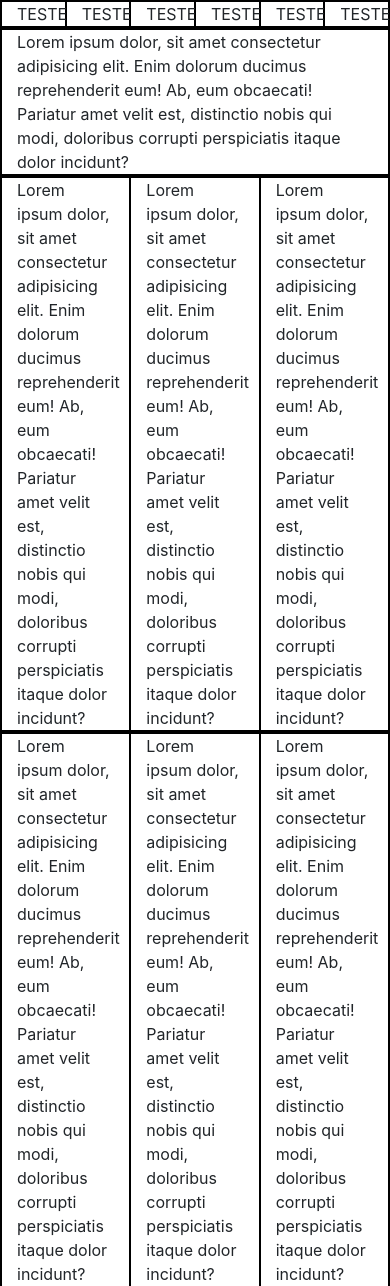
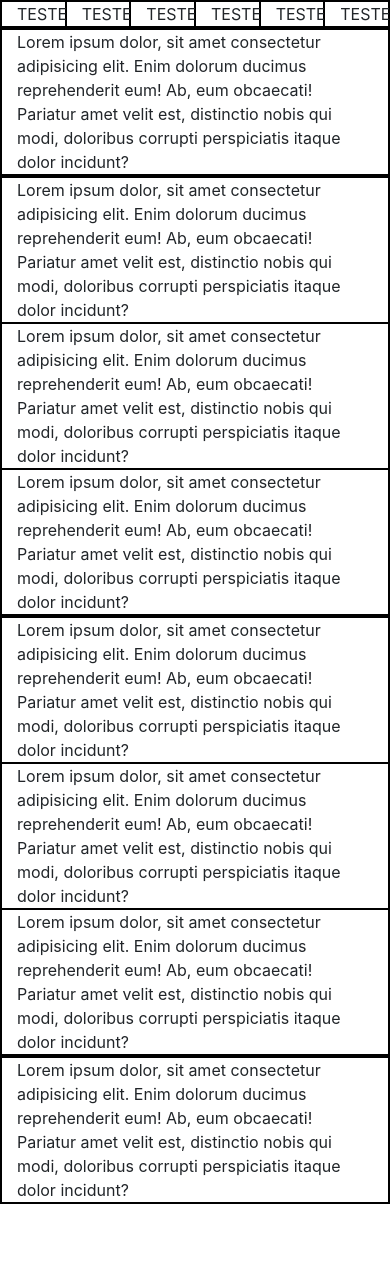
Before and after one commit to dloures/aula_12-03, a plain HTML site: page index.html in a window 390 px wide. Shown: the top 1286 px of the page. After the commit the page ends 1204 px from the top, so only its background shows below. Drawn offline with nearby package versions, Linux system fonts and the light colour scheme.

Commit message:
segundo commit

```diff
--- a/index.html
+++ b/index.html
@@ -31,20 +31,20 @@
         </div>
 
         <div class="row" style="border: solid 1px black">
-            <div class="col-4" style="border: solid 1px black">Lorem ipsum dolor, sit amet consectetur adipisicing elit. Enim dolorum ducimus reprehenderit eum! Ab, eum obcaecati! Pariatur amet velit est, distinctio nobis qui modi, doloribus corrupti perspiciatis itaque dolor incidunt?
+            <div class="col-12 col-md-4" style="border: solid 1px black">Lorem ipsum dolor, sit amet consectetur adipisicing elit. Enim dolorum ducimus reprehenderit eum! Ab, eum obcaecati! Pariatur amet velit est, distinctio nobis qui modi, doloribus corrupti perspiciatis itaque dolor incidunt?
             </div>
-            <div class="col-4" style="border: solid 1px black">Lorem ipsum dolor, sit amet consectetur adipisicing elit. Enim dolorum ducimus reprehenderit eum! Ab, eum obcaecati! Pariatur amet velit est, distinctio nobis qui modi, doloribus corrupti perspiciatis itaque dolor incidunt?
+            <div class="col-12 col-md-4" style="border: solid 1px black">Lorem ipsum dolor, sit amet consectetur adipisicing elit. Enim dolorum ducimus reprehenderit eum! Ab, eum obcaecati! Pariatur amet velit est, distinctio nobis qui modi, doloribus corrupti perspiciatis itaque dolor incidunt?
             </div>
-            <div class="col-4" style="border: solid 1px black">Lorem ipsum dolor, sit amet consectetur adipisicing elit. Enim dolorum ducimus reprehenderit eum! Ab, eum obcaecati! Pariatur amet velit est, distinctio nobis qui modi, doloribus corrupti perspiciatis itaque dolor incidunt?
+            <div class="col-12 col-md-4" style="border: solid 1px black">Lorem ipsum dolor, sit amet consectetur adipisicing elit. Enim dolorum ducimus reprehenderit eum! Ab, eum obcaecati! Pariatur amet velit est, distinctio nobis qui modi, doloribus corrupti perspiciatis itaque dolor incidunt?
             </div>
         </div>
 
         <div class="row" style="border: solid 1px black">
-            <div class="col-4" style="border: solid 1px black">Lorem ipsum dolor, sit amet consectetur adipisicing elit. Enim dolorum ducimus reprehenderit eum! Ab, eum obcaecati! Pariatur amet velit est, distinctio nobis qui modi, doloribus corrupti perspiciatis itaque dolor incidunt?
+            <div class="col-12 col-md-4" style="border: solid 1px black">Lorem ipsum dolor, sit amet consectetur adipisicing elit. Enim dolorum ducimus reprehenderit eum! Ab, eum obcaecati! Pariatur amet velit est, distinctio nobis qui modi, doloribus corrupti perspiciatis itaque dolor incidunt?
             </div>
-            <div class="col-4" style="border: solid 1px black">Lorem ipsum dolor, sit amet consectetur adipisicing elit. Enim dolorum ducimus reprehenderit eum! Ab, eum obcaecati! Pariatur amet velit est, distinctio nobis qui modi, doloribus corrupti perspiciatis itaque dolor incidunt?
+            <div class="col-12 col-md-4" style="border: solid 1px black">Lorem ipsum dolor, sit amet consectetur adipisicing elit. Enim dolorum ducimus reprehenderit eum! Ab, eum obcaecati! Pariatur amet velit est, distinctio nobis qui modi, doloribus corrupti perspiciatis itaque dolor incidunt?
             </div>
-            <div class="col-4" style="border: solid 1px black">Lorem ipsum dolor, sit amet consectetur adipisicing elit. Enim dolorum ducimus reprehenderit eum! Ab, eum obcaecati! Pariatur amet velit est, distinctio nobis qui modi, doloribus corrupti perspiciatis itaque dolor incidunt?
+            <div class="col-12 col-md-4" style="border: solid 1px black">Lorem ipsum dolor, sit amet consectetur adipisicing elit. Enim dolorum ducimus reprehenderit eum! Ab, eum obcaecati! Pariatur amet velit est, distinctio nobis qui modi, doloribus corrupti perspiciatis itaque dolor incidunt?
             </div>
         </div>
         <div class="row" style="border: solid 1px black">
```
